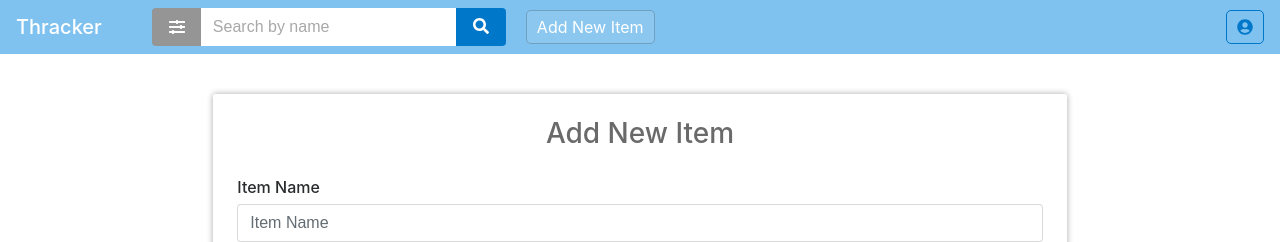
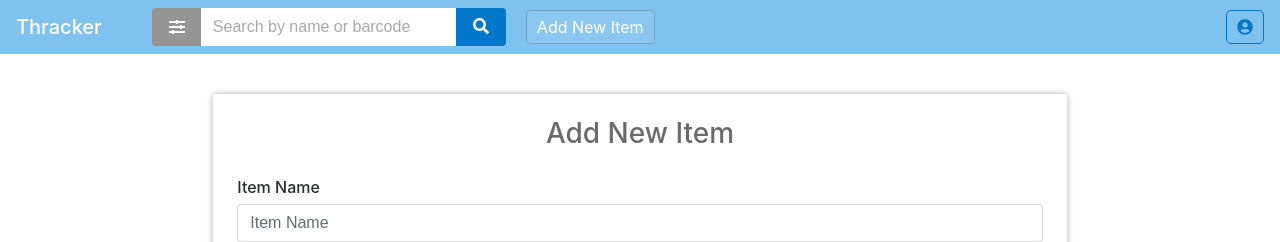
Before and after one commit to MagiShi/CrunchApp, a Flask app: page /addItem in a window 1280 px wide. Shown: the top 242 px of the page. Run offline with Flask 2, Linux system fonts and the light colour scheme; some libraries are stand-ins or nearby versions.

Commit message:
Changed search bar placeholder text to include barcode

```diff
--- a/templates/navbar.html
+++ b/templates/navbar.html
@@ -18,7 +18,7 @@
                 </button>
             </div>
             <!-- SEARCH BAR INPUT -->
-            <input id="searchBar" class="form-control" type="text" placeholder="Search by name">
+            <input id="searchBar" class="form-control" type="text" placeholder="Search by name or barcode">
             <!-- MAGNIFYING GLASS ICON BUTTON -->
             <span class="input-group-btn">
                 <button class="btn" type="button"><i class="fas fa-search"></i></button>
```
